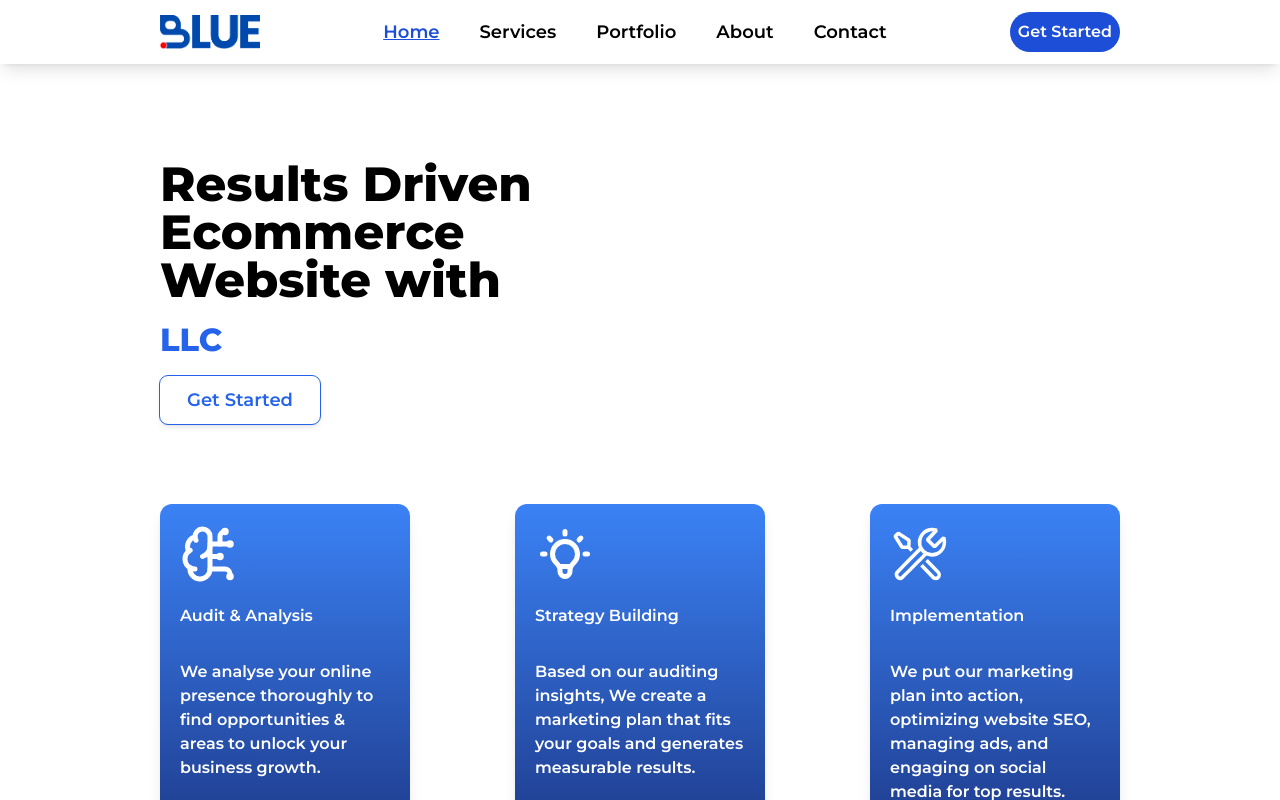
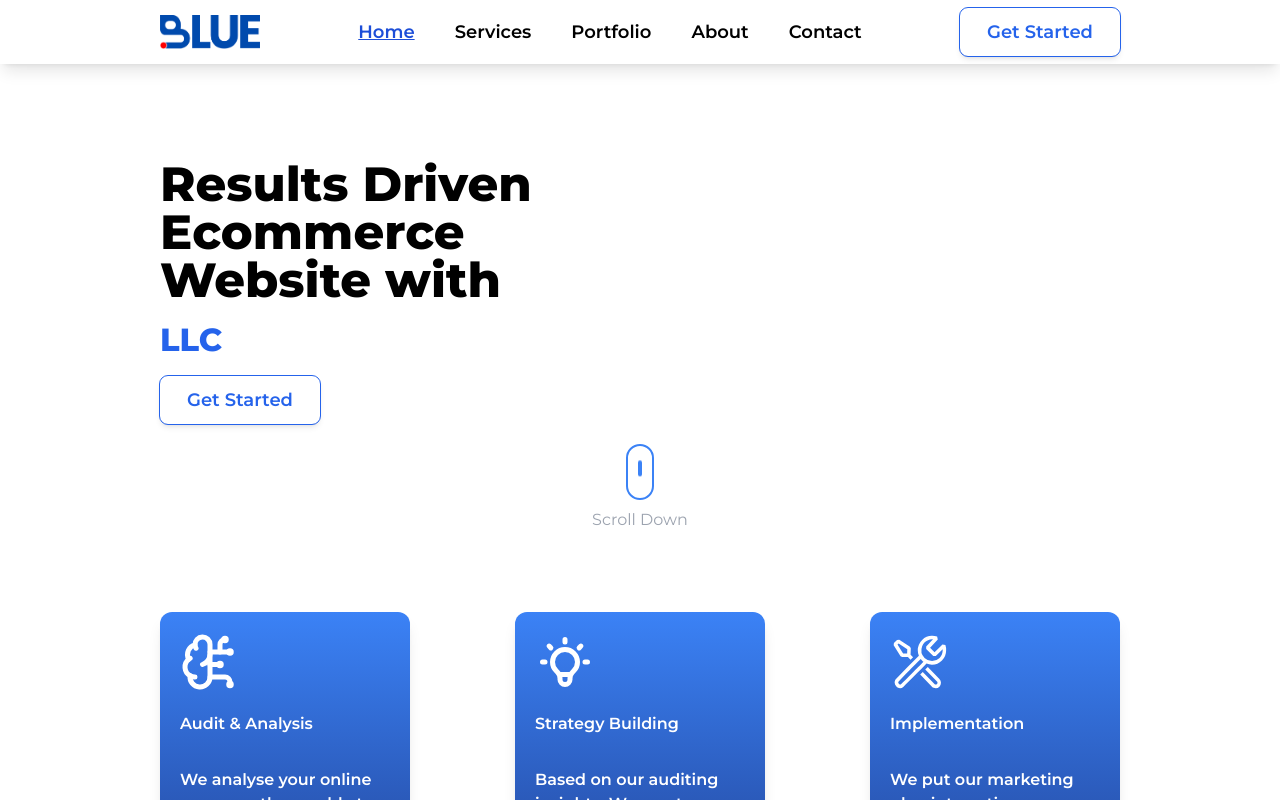
Before and after one commit to AkaAbdullah/kalag, a React (Vite) app: page / in a window 1280 px wide. Shown: the top 800 px of the page. Built offline with nearby package versions, Linux system fonts and the light colour scheme.

Commit message:
scroll button added

```diff
--- a/src/components/AboutUsSection.jsx
+++ b/src/components/AboutUsSection.jsx
@@ -6,7 +6,7 @@ export const AboutUsSection = () => {
         <p className=" font-semibold text-2xl ">
           Your Trusted Digital Marketing Partner
         </p>
-        <p className=" font-semibold ">
+        <p className="  text-gray-400">
           Blue IT Technologies! We started in 2015 and have grown into a
           top-rated digital marketing agency. We're proud to be recognized with
           awards and highly rated on platforms like Fiverr and Upwork. With over
--- a/src/components/Button.jsx
+++ b/src/components/Button.jsx
@@ -5,12 +5,15 @@ export const Button = ({ title, onClick, type, variant, className }) => {
 
   switch (variant) {
     case "primary":
-      buttonClasses = twMerge(buttonClasses, "bg-blue-600");
+      buttonClasses = twMerge(
+        buttonClasses,
+        "bg-blue-600 text-white  hover:bg-white  hover:text-text-blue-600 hover:scale-105 duration-100"
+      );
       break;
     case "secondary":
       buttonClasses = twMerge(
         buttonClasses,
-        "bg-white text-blue-600   outline outline-1"
+        "bg-white text-blue-600   hover:bg-blue-600 hover:text-white hover:scale-105 duration-100  outline outline-1"
       );
       break;
     default:
--- a/src/components/HeroSection.jsx
+++ b/src/components/HeroSection.jsx
@@ -1,5 +1,6 @@
 import { Button } from "./Button";
 import { TypeAnimation } from "react-type-animation";
+import { ScrollButton } from "./ScrollButton";
 
 export const HeroSection = () => {
   return (
@@ -33,6 +34,9 @@ export const HeroSection = () => {
           <Button title="Get Started" variant="secondary" />
         </div>
       </div>
+      <div className=" mt-5 w-full flex items-center justify-center">
+        <ScrollButton />
+      </div>
     </div>
   );
 };
--- a/src/components/NavBar.jsx
+++ b/src/components/NavBar.jsx
@@ -1,6 +1,7 @@
 import { menuITems } from "../utils/data";
 import { Link, NavLink } from "react-router-dom";
 import { mediaData } from "../utils/mediaData";
+import { Button } from "./Button";
 
 export const NavBar = () => {
   return (
@@ -39,9 +40,9 @@ export const MenuItems = () => {
 export const ContactITems = () => {
   return (
     <div className=" flex items-center gap-5">
-      <button className=" bg-blue-700  rounded-full p-2 flex items-center justify-center  text-white font-semibold">
+      <Button variant="secondary" title="Get Started">
         Get Started
-      </button>
+      </Button>
     </div>
   );
 };
--- /dev/null
+++ b/src/components/ScrollButton.jsx
@@ -0,0 +1,23 @@
+export const ScrollButton = () => {
+  const handleClick = () => {
+    const targetElement = document.getElementById("target-section");
+    if (targetElement) {
+      targetElement.scrollIntoView({
+        behavior: "smooth",
+        block: "start",
+      });
+    }
+  };
+
+  return (
+    <div
+      className="flex flex-col items-center gap-2 cursor-pointer"
+      onClick={handleClick}
+    >
+      <div className="h-14 w-7 flex items-center justify-center rounded-full border-2 border-blue-500">
+        <div className="bg-blue-500 rounded-full h-4 w-1 animate-bounce"></div>
+      </div>
+      <h1 className="font-normal text-gray-400">Scroll Down</h1>
+    </div>
+  );
+};
--- a/src/components/ServicesSection.jsx
+++ b/src/components/ServicesSection.jsx
@@ -1,9 +1,9 @@
 import React from "react";
 import { serviceCardData } from "../utils/cardData";
 
-export const ServicesSection = ({ cardData }) => {
+export const ServicesSection = ({ cardData, id }) => {
   return (
-    <section className=" space-y-10 ">
+    <section id={id} className=" space-y-10 ">
       <h1 className=" text-2xl font-semibold text-center">What We Offer?</h1>
       <p className=" text-center">
         Your digital success is just a click away - let us help you thrive
--- a/src/pages/HomePage.jsx
+++ b/src/pages/HomePage.jsx
@@ -3,7 +3,7 @@ import { AboutUsSection } from "../components/AboutUsSection";
 import { cardData, serviceCardData } from "../utils/cardData";
 import { ServicesSection } from "../components/ServicesSection";
 import { HeroSection } from "../components/HeroSection";
-import { ClientsSection } from "../components/ClientsSection";
+// import { ClientsSection } from "../components/ClientsSection";
 import { ConsultSection } from "../components/ConsultSection";
 import { WhyChooseUsSection } from "../components/WhyChooseUsSection";
 import { Reviews } from "../components/Reviews";
@@ -11,7 +11,7 @@ import { Reviews } from "../components/Reviews";
 
 export const HomePage = () => {
   return (
-    <section className=" space-y-20  h-full">
+    <section className=" space-y-20 scroll-smooth  h-full">
       <div className=" py-20">
         <HeroSection />
         <Cards cardData={cardData} />
@@ -19,7 +19,7 @@ export const HomePage = () => {
       <div className=" lg:py-20">
         <AboutUsSection />
       </div>
-      <ServicesSection cardData={serviceCardData} />
+      <ServicesSection id="target-section" cardData={serviceCardData} />
       <div className=" hidden lg:flex">{/* <ClientsSection /> */}</div>
       <div className="  lg:py-40">
         <ConsultSection />
```
